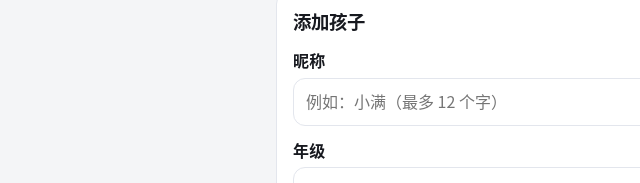
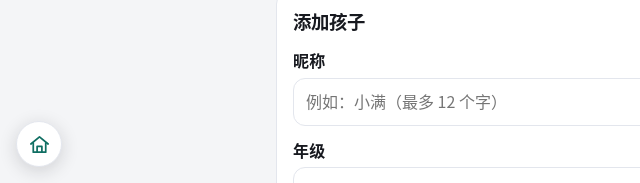
Before and after one commit to vainturerous-Guan/TaoGuan-Daily-log, a website: page knowledge-graph/children/index.html in a window 1280 px wide. Shown: the part 617-800 px from the top of the page, 0-640 px from the left. Drawn offline with Linux system fonts and the light colour scheme.

Commit message:
知识图谱添加返回首页图标

```diff
--- a/knowledge-graph/assets/site.css
+++ b/knowledge-graph/assets/site.css
@@ -357,6 +357,31 @@ img { max-width: 100%; height: auto; }
 }
 code { overflow-wrap: anywhere; }
 :focus-visible { outline: 3px solid var(--focus); outline-offset: 2px; }
+.home-shortcut {
+  position: fixed;
+  left: max(16px, env(safe-area-inset-left));
+  bottom: max(16px, env(safe-area-inset-bottom));
+  z-index: 60;
+  display: grid;
+  place-items: center;
+  width: 46px;
+  height: 46px;
+  border: 1px solid var(--line);
+  border-radius: 50%;
+  background: var(--bg-elev);
+  color: var(--brand);
+  box-shadow: 0 4px 18px rgba(23, 25, 31, 0.16);
+  transition: background 0.15s, color 0.15s, transform 0.15s;
+}
+.home-shortcut:hover {
+  background: var(--brand);
+  color: var(--on-brand);
+  transform: translateY(-2px);
+}
+.home-shortcut svg { width: 23px; height: 23px; }
+@media print {
+  .home-shortcut { display: none !important; }
+}
 @media (prefers-reduced-motion: reduce) {
   *, *::before, *::after { transition: none !important; scroll-behavior: auto !important; }
 }
--- a/knowledge-graph/children/index.html
+++ b/knowledge-graph/children/index.html
@@ -16,6 +16,9 @@
 <link rel="stylesheet" href="children.css">
 </head>
 <body class="page-kids">
+<a class="home-shortcut no-print" href="https://www.ericzzy.com/" aria-label="返回 ericzzy.com 首页" title="返回首页">
+  <svg viewBox="0 0 24 24" fill="none" stroke="currentColor" stroke-width="1.8" stroke-linecap="round" stroke-linejoin="round" aria-hidden="true"><path d="M3 11.5 12 4l9 7.5"/><path d="M5.5 10.5V20h13v-9.5"/><path d="M9.5 20v-6h5v6"/></svg>
+</a>
 <a class="top-banner" href="https://test.pansgo.com/?from=math-top" target="_blank" rel="noopener">🧠 儿童智商测试</a>
 <header class="site-header">
   <a class="brand" href="../">
--- a/knowledge-graph/sw.js
+++ b/knowledge-graph/sw.js
@@ -3,7 +3,7 @@
  * 改了 SHELL 或 DATA 列表、或数据结构变了，就把 VERSION 加一。 */
 'use strict';
 
-var VERSION = 'v8';
+var VERSION = 'v9';
 var CACHE = 'cnm-pwa-' + VERSION;
 var SCOPE = self.registration.scope;
 
```
Also changed, not shown: AGENTS.md (+1 -1 lines), knowledge-graph/children/history.html (+3 -0 lines), knowledge-graph/diagnose/index.html (+3 -0 lines), knowledge-graph/explore/index.html (+3 -0 lines), knowledge-graph/index.html (+3 -0 lines).
